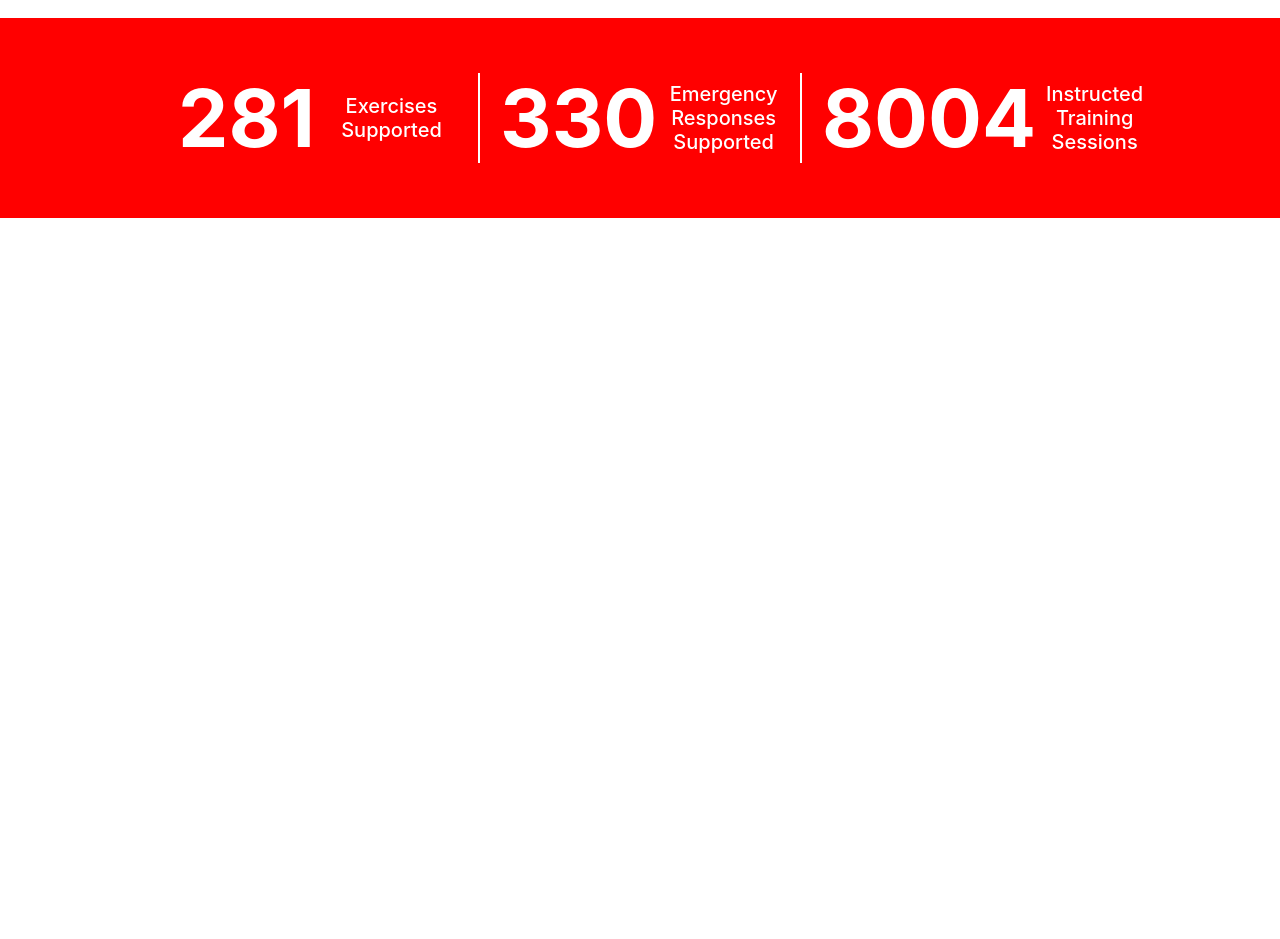
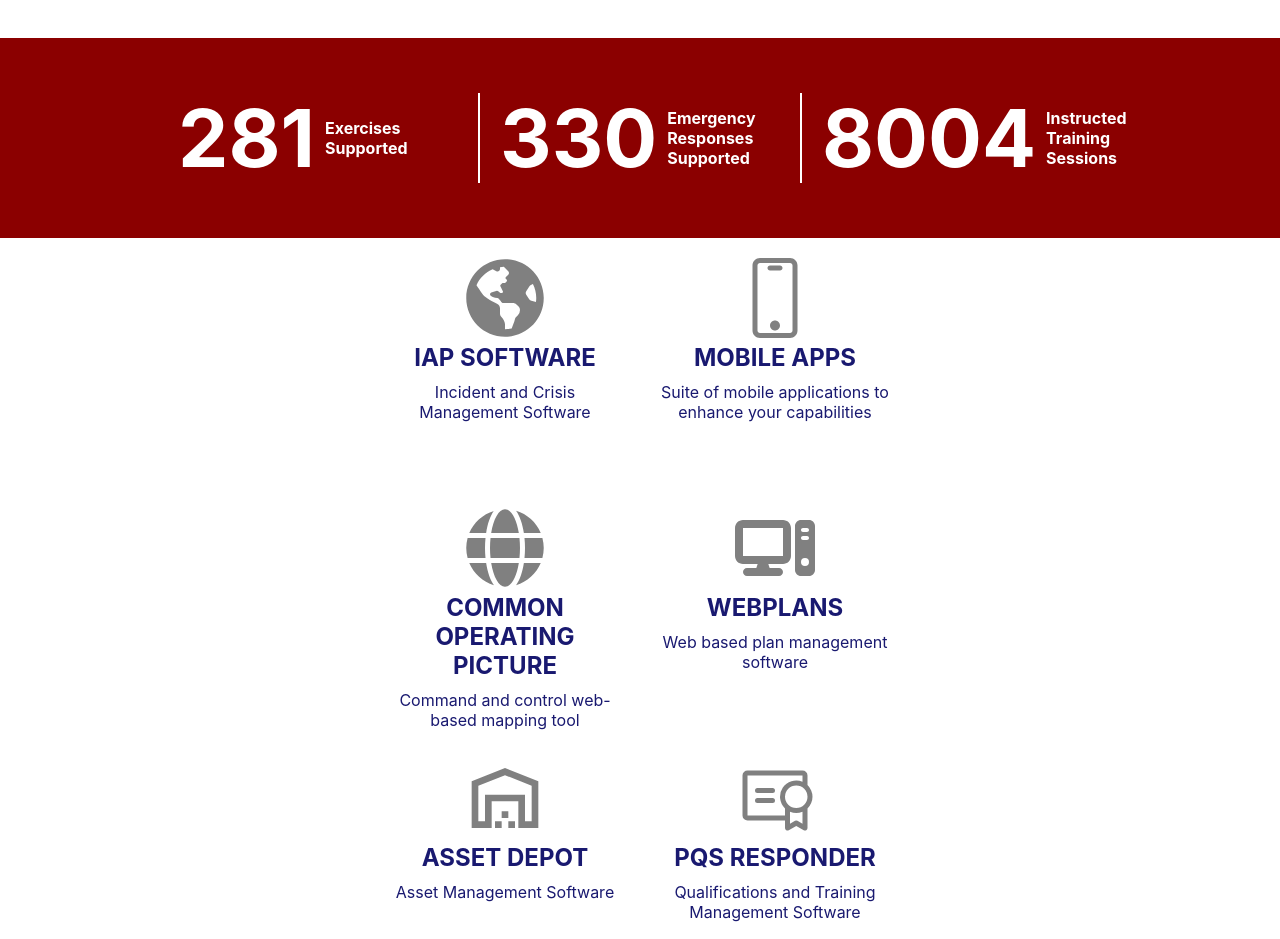
Before and after one commit to forrestmorrison/the-relief-team, a React (Create React App) app: page / in a window 1280 px wide. Shown: the part 1533-2472 px from the top of the page. Before the commit the page ends 1751 px from the top, so only its background shows below. Built offline with nearby package versions, Linux system fonts and the light colour scheme.

Commit message:
added favicon and product types section

```diff
--- a/public/index.html
+++ b/public/index.html
@@ -2,7 +2,7 @@
 <html lang="en">
   <head>
     <meta charset="utf-8" />
-    <link rel="icon" href="%PUBLIC_URL%/favicon.ico" />
+    <link rel="icon" href="%PUBLIC_URL%/favicon.png" />
     <meta name="viewport" content="width=device-width, initial-scale=1" />
     <meta name="theme-color" content="#000000" />
     <meta
--- a/src/App.css
+++ b/src/App.css
@@ -28,25 +28,28 @@ header .container {
   justify-content: center;
 }
 
-header .container h1 {
+header h1 {
   margin: 0;
   font-style: italic;
   font-weight: 300;
+  text-shadow: 4px 4px black;
 }
 
 .sub-text {
   display: flex;
   gap: 10px;
   margin-top: -10px;
-  margin-left: -10px;
+  margin-left: -21px;
+  font-weight: 300px;
 }
 
-header .container h4 {
+header h4 {
   margin: 0;
-  color: red;
+  color: darkred;
   font-style: italic;
-  font-weight: 300;
+  font-weight: 500;
   white-space: nowrap;
+  text-shadow: 2px 2px black;
 }
 
 header section {
@@ -57,7 +60,7 @@ header section {
   justify-self: end;
   border-radius: 0 0 20px 20px;
   box-shadow: 0 0 3px 1px black;
-  background-color: red;
+  background-color: darkred;
   width: 200px;
   display: flex;
   flex-direction: column;
@@ -71,7 +74,7 @@ header p {
 }
 
 .phone-number {
-  color: yellow;
+  color: gold;
 }
 
 header .container ul {
@@ -87,6 +90,7 @@ header .container ul {
 
 header .container li {
   white-space: nowrap;
+  text-shadow: 2px 2px black;
 }
 
 /* Home */
@@ -116,7 +120,7 @@ header .container li {
   content: '';
   width: 50px;
   height: 10px;
-  background: red;
+  background: darkred;
   position: absolute;
   bottom: -40px;
   right: 100px;
@@ -140,6 +144,7 @@ header .container li {
   padding: 20px;
   background-color: lightgrey;
   box-shadow: 0 0 5px 0px grey;
+  text-align: justify;
 }
 
 .services-info h3 {
@@ -175,7 +180,7 @@ header .container li {
   content: '';
   width: 100px;
   height: 10px;
-  background: red;
+  background: darkred;
   position: absolute;
   bottom: -10px;
   left: 10px;
@@ -198,8 +203,9 @@ header .container li {
 .stats {
   height: 200px;
   width: 100%;
+  margin: 20px 0;
   color: white;
-  background-color: red;
+  background-color: darkred;
   display: flex;
   justify-content: center;
   align-items: center;
@@ -228,18 +234,40 @@ header .container li {
   text-align: center;
 }
 
-/* Image Slider */
-
-.slider {
-  height: 400px;
-  width: 100%;
-  overflow: hidden;
+.products {
+  width: 80%;
 }
 
-.slides {
-  margin: auto;
+.product-types {
+  display: flex;
+  align-items: center;
+  justify-content: center;
+  gap: 20px;
 }
 
-.slide-tabs {
-  color: green;
+.column {
+  display: flex;
+  flex-direction: column;
+  align-items: center;
+  justify-content: center;
 }
+
+.products section {
+  width: 250px;
+  height: 250px;
+  display: flex;
+  flex-direction: column;
+  align-items: center;
+  justify-content: flex-start;
+  text-align: center;
+  color: midnightblue;
+}
+
+.products h4 {
+  margin: 5px;
+  font-size: 24px;
+}
+
+.products p {
+  margin: 5px
+}
--- a/src/pages/Home.js
+++ b/src/pages/Home.js
@@ -1,8 +1,14 @@
 import '../App.css';
 import ImageSlider from '../components/ImageSlider';
-import Img1 from "../images/img1.jpg"
-import Img2 from "../images/img2.jpg"
-import Img3 from "../images/img3.jpg"
+import Img1 from "../images/img1.jpg";
+import Img2 from "../images/img2.jpg";
+import Img3 from "../images/img3.jpg";
+import { FaGlobe } from "react-icons/fa";
+import { FaGlobeAmericas } from 'react-icons/fa';
+import { FaComputer } from 'react-icons/fa6';
+import { MdOutlineWarehouse } from 'react-icons/md';
+import { PiCertificate } from 'react-icons/pi';
+import { SlScreenSmartphone} from "react-icons/sl";
 
   const slides = [
     { url: "http://localhost:3000/images/slide1.png", title: "Slide-1" },
@@ -15,6 +21,12 @@ const containerStyles = {
     height: '400px',
     margin: '0 auto'
   }
+
+const iconStyles = {
+    height: '80px',
+    width: '80px',
+    color: 'grey'
+}
 
 const Home = () => {
   return (
@@ -70,16 +82,57 @@ const Home = () => {
         <div className='stats'>
             <section className='stats-section'>
                 <h1>281</h1>
-                <h2>Exercises Supported</h2>
+                <h4>Exercises Supported</h4>
             </section>
             <section className='stats-section'>
                 <h1>330</h1>
-                <h2>Emergency Responses Supported</h2>
+                <h4>Emergency Responses Supported</h4>
             </section>
             <section>
                 <h1>8004</h1>
-                <h2>Instructed Training Sessions</h2>
+                <h4>Instructed Training Sessions</h4>
             </section>
+        </div>
+        <div className='products'>
+            <div className='product-types'>
+                <div className='column'>
+                    <section>
+                        <FaGlobeAmericas style={iconStyles} />
+                        <h4>IAP SOFTWARE</h4>
+                        <p>Incident and Crisis Management Software</p>
+                    </section>
+                    <section>
+                        <FaGlobe style={iconStyles} />
+                        <h4>COMMON OPERATING PICTURE</h4>
+                        <p>Command and control web-based mapping tool</p>
+                    </section>
+                    <section>
+                        <MdOutlineWarehouse style={iconStyles} />
+                        <h4>ASSET DEPOT</h4>
+                        <p>Asset Management Software</p>
+                    </section>
+                </div>
+                <div className='column'>
+                    <section>
+                        <SlScreenSmartphone style={iconStyles} />
+                        <h4>MOBILE APPS</h4>
+                        <p>Suite of mobile applications to enhance your capabilities</p>
+                    </section>
+                    <section>
+                        <FaComputer style={iconStyles} />
+                        <h4>WEBPLANS</h4>
+                        <p>Web based plan management software</p>
+                    </section>
+                    <section>
+                        <PiCertificate style={iconStyles} />
+                        <h4>PQS RESPONDER</h4>
+                        <p>Qualifications and Training Management Software</p>
+                    </section>
+                </div>
+            </div>
+            <div className='description'>
+
+            </div>
         </div>
     </div>
   )
```
Also changed, not shown: public/favicon.png (added), 1 other file (tests, documents, lock files or other folders).
